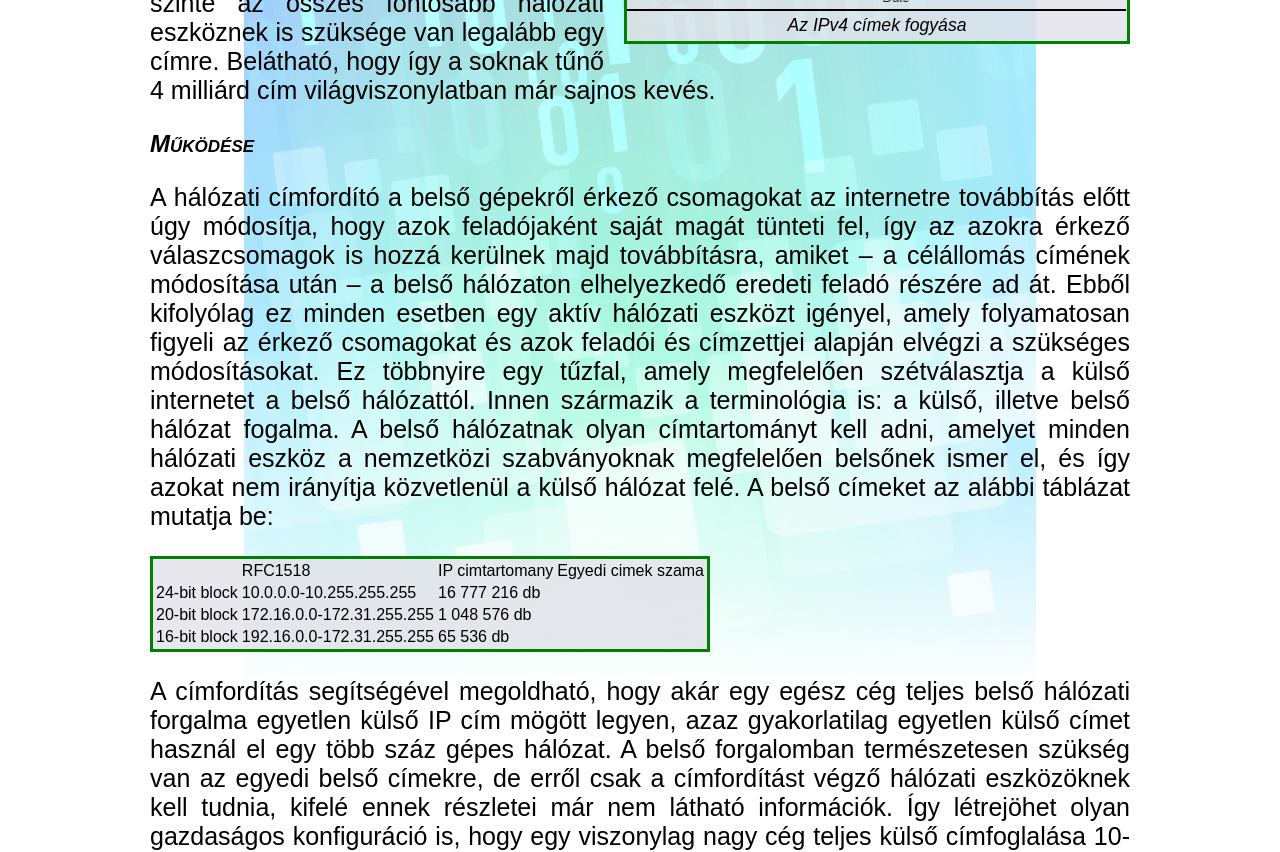
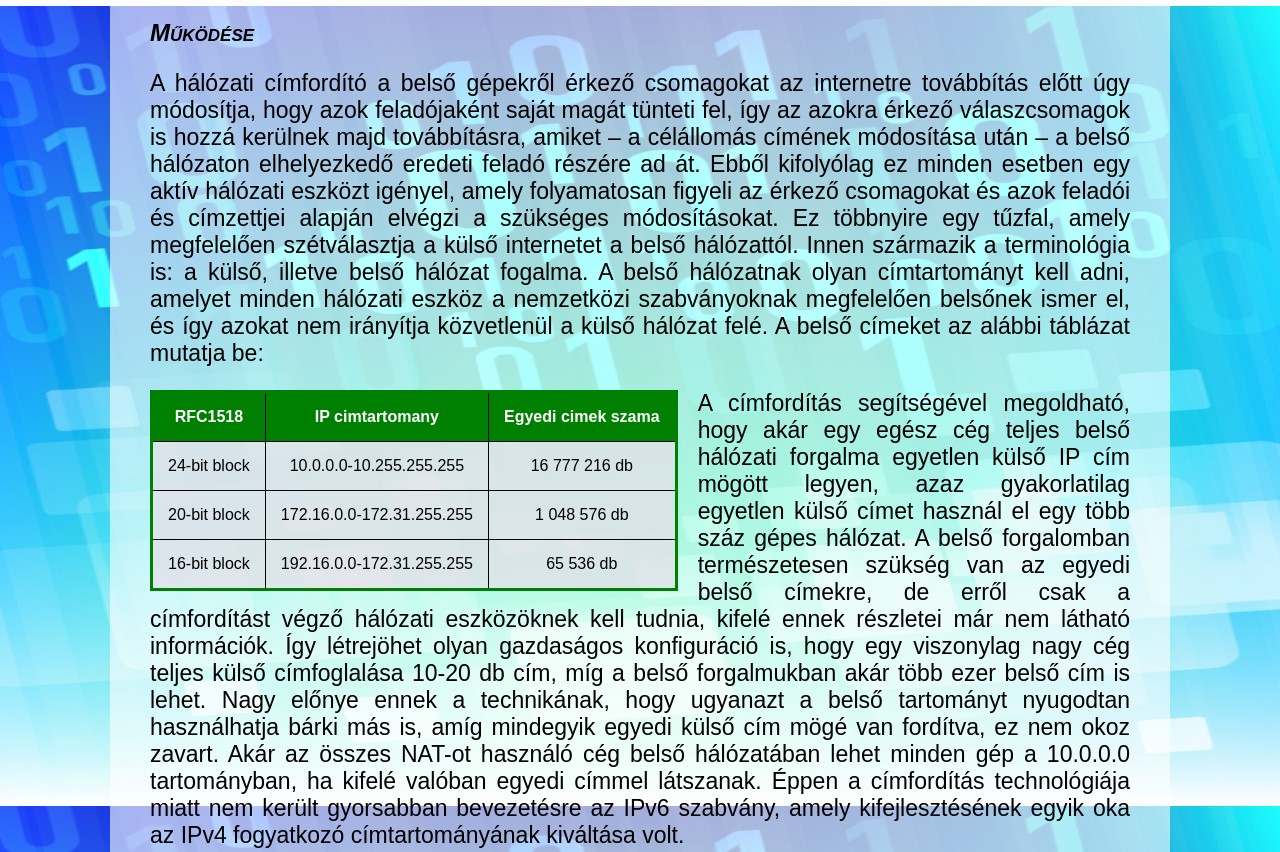
Before and after one commit to benceeee123/HALOZATI_CIMFORDITAS, a plain HTML site: page index.html in a window 1280 px wide. Shown: the part 794-1646 px from the top of the page. Drawn offline with Linux system fonts and the light colour scheme.

Commit message:
keszmajdnem2

```diff
--- a/index.html
+++ b/index.html
@@ -46,12 +46,12 @@
       szabványoknak megfelelően belsőnek ismer el, és így azokat nem irányítja közvetlenül a külső hálózat felé. A belső
       címeket az alábbi táblázat mutatja be:</p>
 
-    <table>
-      <th>
-        <td>RFC1518</td>
-        <td>IP cimtartomany</td>
-        <td>Egyedi cimek szama</td>
-      </th>
+    <table id="myTable">
+      <tr>
+        <th>RFC1518</th>
+        <th>IP cimtartomany</th>
+        <th>Egyedi cimek szama</th>
+      </tr>
       <tr>
         <td>24-bit block</td>
         <td>10.0.0.0-10.255.255.255</td>
--- a/styles.css
+++ b/styles.css
@@ -7,6 +7,8 @@ body {
   background-image:url(hatter.jpg) ;
   background-repeat: no-repeat;
   background-position: center;
+  background-size: 100%;
+  color: #000;
 }
 
 #content {
@@ -68,10 +70,37 @@ span
 p
 {
   text-align: justify;
-  font-size: 25px
+  font-size: 23px
 }
 
 table
 {
   background-color: rgba(227, 225, 233, 0.8);
+  float: left;
+  margin-right: 20px;
+  border-collapse: collapse;
 }
+
+th
+{
+  background-color: green;
+  color: white;
+}
+
+th,
+td
+{
+  border: 1px solid black;
+  padding: 15px;
+  text-align: center  ;
+}
+
+a
+{
+  text-decoration: none;
+}
+
+a:hover
+{
+  color: yellow;
+}
```
